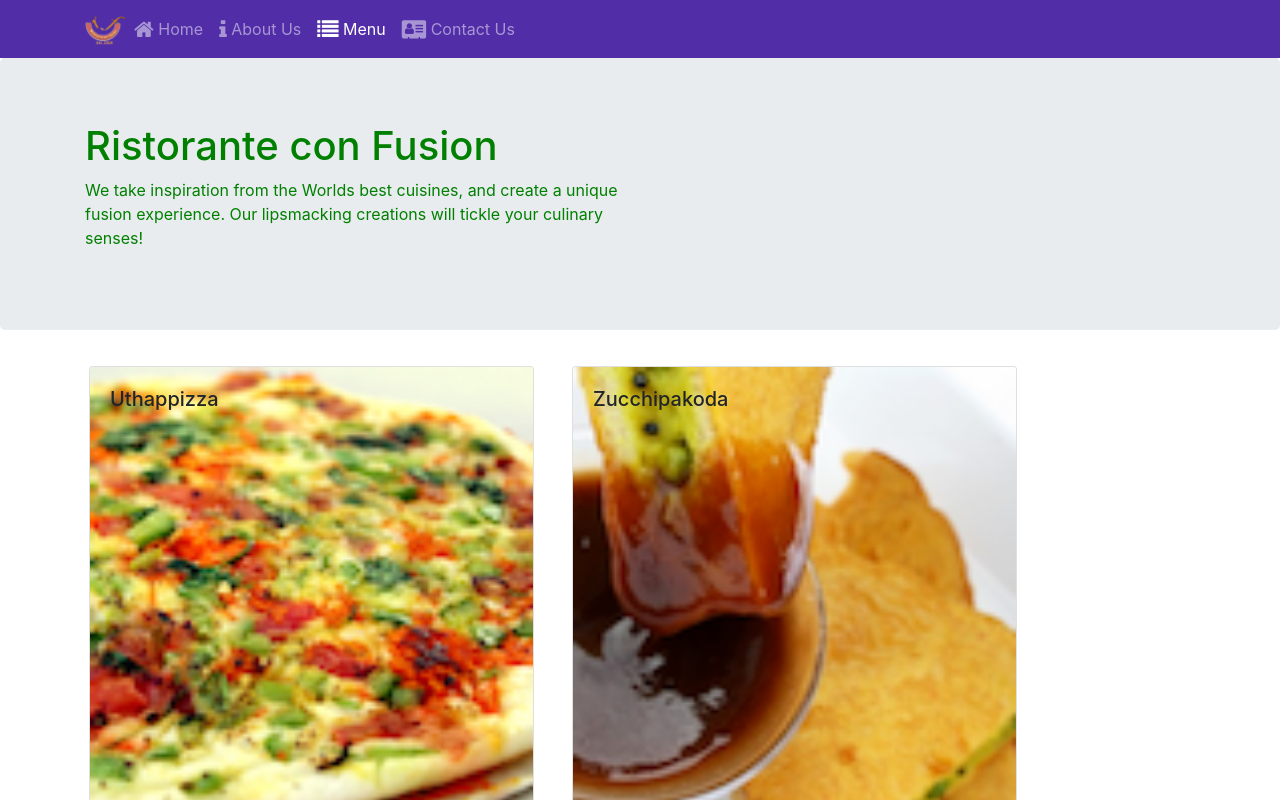
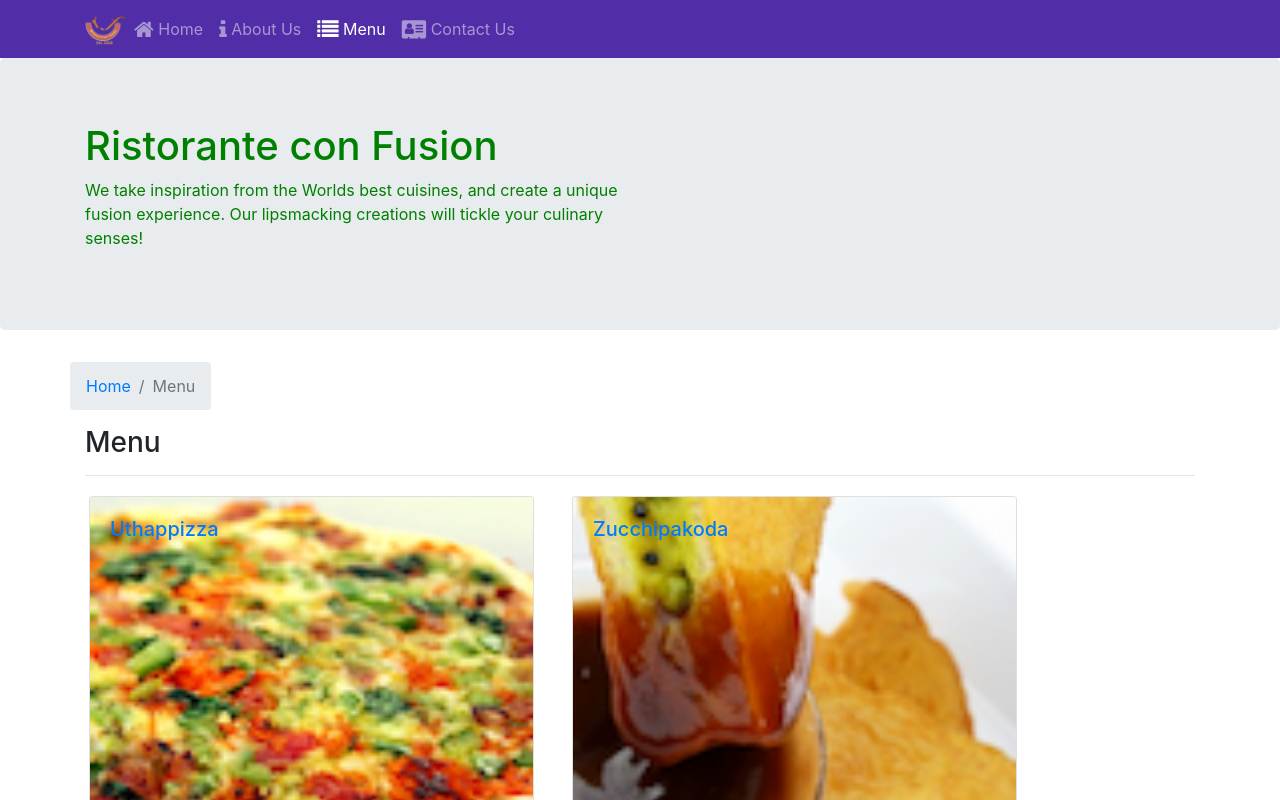
Before and after one commit to Latikeshnikam/coursera-react-app, a React (Create React App) app: page /menu in a window 1280 px wide. Shown: the top 800 px of the page. Built offline with nearby package versions, Linux system fonts and the light colour scheme.

Commit message:
Single Page Applications Part 2

```diff
--- a/src/components/ContactComponent.js
+++ b/src/components/ContactComponent.js
@@ -1,8 +1,20 @@
 import React from 'react';
+import { Breadcrumb, BreadcrumbItem } from 'reactstrap';
+import { Link } from 'react-router-dom';
 
 function Contact(props) {
     return(
         <div className="container">
+            <div className="row">
+                <Breadcrumb>
+                  <BreadcrumbItem><Link to="/home">Home</Link></BreadcrumbItem>
+                  <BreadcrumbItem active>Contact</BreadcrumbItem>
+                </Breadcrumb>
+                <div className="col-12">
+                  <h3>Contact Us</h3>
+                  <hr />
+                </div>
+            </div>
             <div className="row row-content">
                 <div className="col-12">
                 <h3>Location Information</h3>
--- a/src/components/DishdetailComponent.js
+++ b/src/components/DishdetailComponent.js
@@ -1,9 +1,10 @@
 import React from 'react';
-import { Card, CardImg, CardText, CardBody, CardTitle} from 'reactstrap';
+import { Card, CardImg, CardText, CardBody, CardTitle, Breadcrumb, BreadcrumbItem } from 'reactstrap';
+import { Link } from 'react-router-dom';
 import moment from 'moment';
 
-  function RenderComments({dish}){
-    const comment = dish.comments.map( (comment) => {
+  function RenderComments({comments}){
+    const comment = comments.map( (comment) => {
       return (
         <ul class = "list-unstyled" key={comment.id}>
           <li>{comment.comment}</li>
@@ -52,11 +53,21 @@ const DishDetail = (props) => {
   return(
     <div className="container">
               <div className="row">
+                  <Breadcrumb>
+                    <BreadcrumbItem><Link to="/menu">Menu</Link></BreadcrumbItem>
+                    <BreadcrumbItem active>{props.dish.name}</BreadcrumbItem>
+                  </Breadcrumb>
+                  <div className="col-12">
+                    <h3>{props.dish.name}</h3>
+                    <hr />
+                  </div>
+              </div>
+              <div className="row">
                   <div  className="col-12 col-md-5 m-1">
                     <RenderDish dish={props.dish} />
                   </div>
                   <div  className="col-12 col-md-5 m-1">
-                    {props.dish && <RenderComments dish = {props.dish} />}
+                    <RenderComments comments={props.comments} />
                   </div>
               </div>
     </div>
--- a/src/components/MainComponent.js
+++ b/src/components/MainComponent.js
@@ -34,12 +34,21 @@ class Main extends Component {
       );
     }
 
+    const DishWithId = ({match}) => {
+      return (
+        <DishDetail dish={this.state.dishes.filter( (dish) => dish.id === parseInt(match.params.dishId,10))[0]}
+         comments = {this.state.comments.filter( (comment) => comment.dishId === parseInt(match.params.dishId,10))}
+        />
+      )
+    }
+
     return (
       <div>
       <Header />
       <Switch>
         <Route path="/home" component={HomePage} />
         <Route exact path="/menu" component = {() => <Menu dishes = {this.state.dishes} />} />
+        <Route path="/menu/:dishId" component={DishWithId} />
         <Route exact path="/contactus" component = {Contact} />
         <Redirect to="/home" />
       </Switch>
--- a/src/components/MenuComponent.js
+++ b/src/components/MenuComponent.js
@@ -1,14 +1,16 @@
 import React from 'react';
-import { Card, CardImg, CardImgOverlay, CardTitle } from 'reactstrap';
+import { Card, CardImg, CardImgOverlay, CardTitle, Breadcrumb, BreadcrumbItem } from 'reactstrap';
+import { Link } from 'react-router-dom';
 
-function RenderMenuItem({dish, onClick}) {
+function RenderMenuItem({dish}) {
   return(
-    <Card key={dish.id}
-      onClick={() => onClick(dish.id)}>
-      <CardImg width="100%" src={dish.image} alt={dish.name} />
-      <CardImgOverlay>
-          <CardTitle>{dish.name}</CardTitle>
-      </CardImgOverlay>
+    <Card key={dish.id}>
+      <Link to={`/menu/${dish.id}`}>
+        <CardImg width="100%" src={dish.image} alt={dish.name} />
+        <CardImgOverlay>
+            <CardTitle>{dish.name}</CardTitle>
+        </CardImgOverlay>
+      </Link>
     </Card>
   )
 }
@@ -17,12 +19,22 @@ const Menu = (props) => {
   const menu = props.dishes.map( (dish) => {
     return (
            <div  className="col-12 col-md-5 m-1">
-              <RenderMenuItem dish={dish} onClick = {props.onClick} />
+              <RenderMenuItem dish={dish} />
            </div>
          );
   });
   return (
     <div className="container">
+              <div className="row">
+                  <Breadcrumb>
+                    <BreadcrumbItem><Link to="/home">Home</Link></BreadcrumbItem>
+                    <BreadcrumbItem active>Menu</BreadcrumbItem>
+                  </Breadcrumb>
+                  <div className="col-12">
+                    <h3>Menu</h3>
+                    <hr />
+                  </div>
+              </div>
              <div className="row">
                  {menu}
              </div>
```
